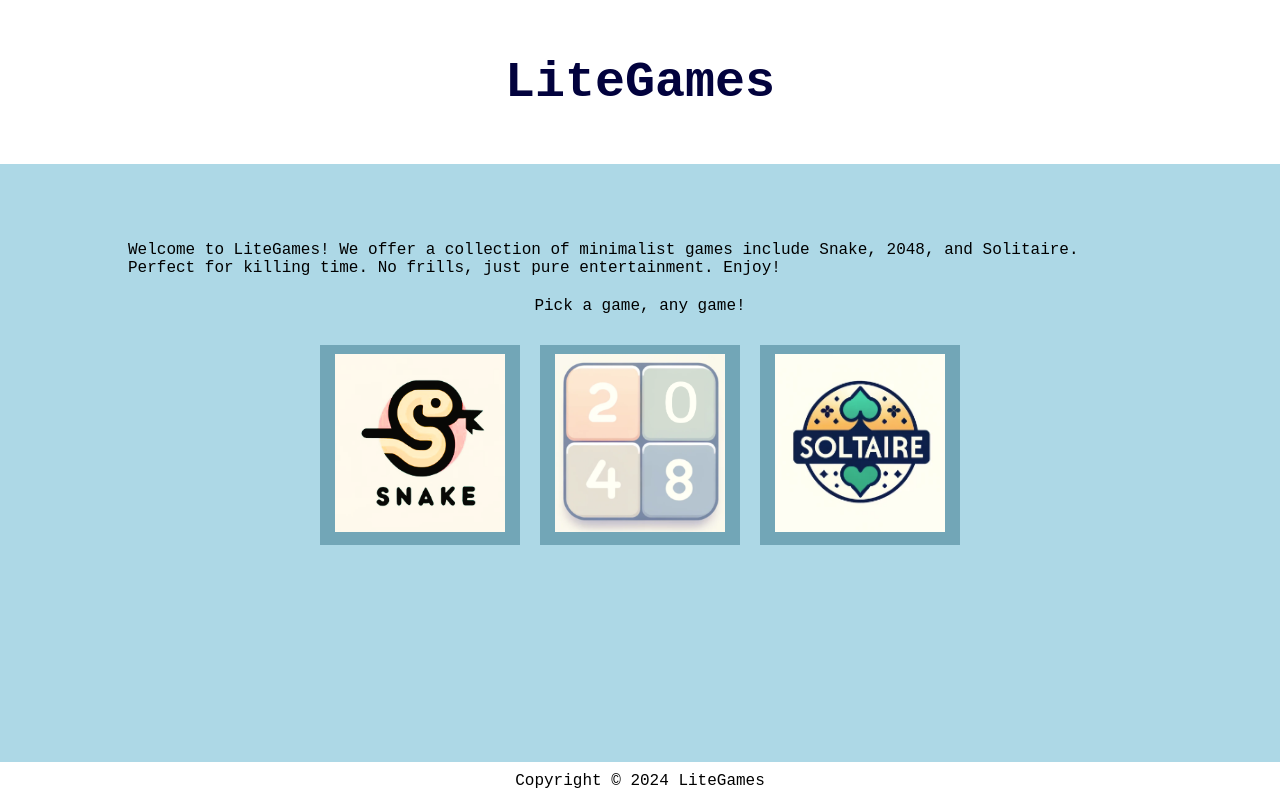
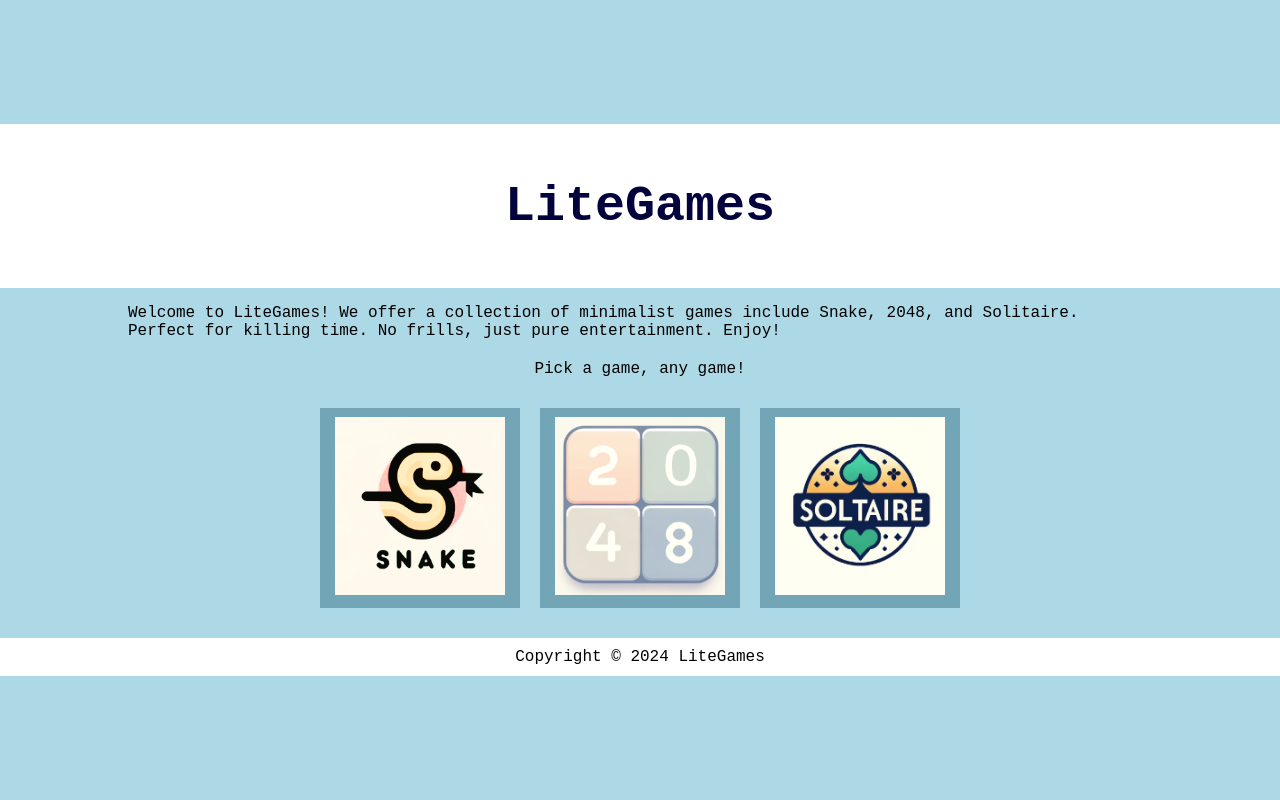
Before and after one commit to ucdavis/ecs162_assignment2, a plain HTML site: page index.html in a window 1280 px wide. Drawn offline with Linux system fonts and the light colour scheme.

Commit message:
Fix home header style

```diff
--- a/styles/main_styles.css
+++ b/styles/main_styles.css
@@ -20,7 +20,7 @@ header {
     text-align: center;
     top: 0;
     left: 0;
-    position: fixed;
+    position: relative;
 }
 
 main {
@@ -74,7 +74,7 @@ footer {
     background-color: #fff;
     padding: 10px 0;
     text-align: center;
-    position: fixed;
+    position: relative;
 }
 
 @media (max-width: 768px) {
```
